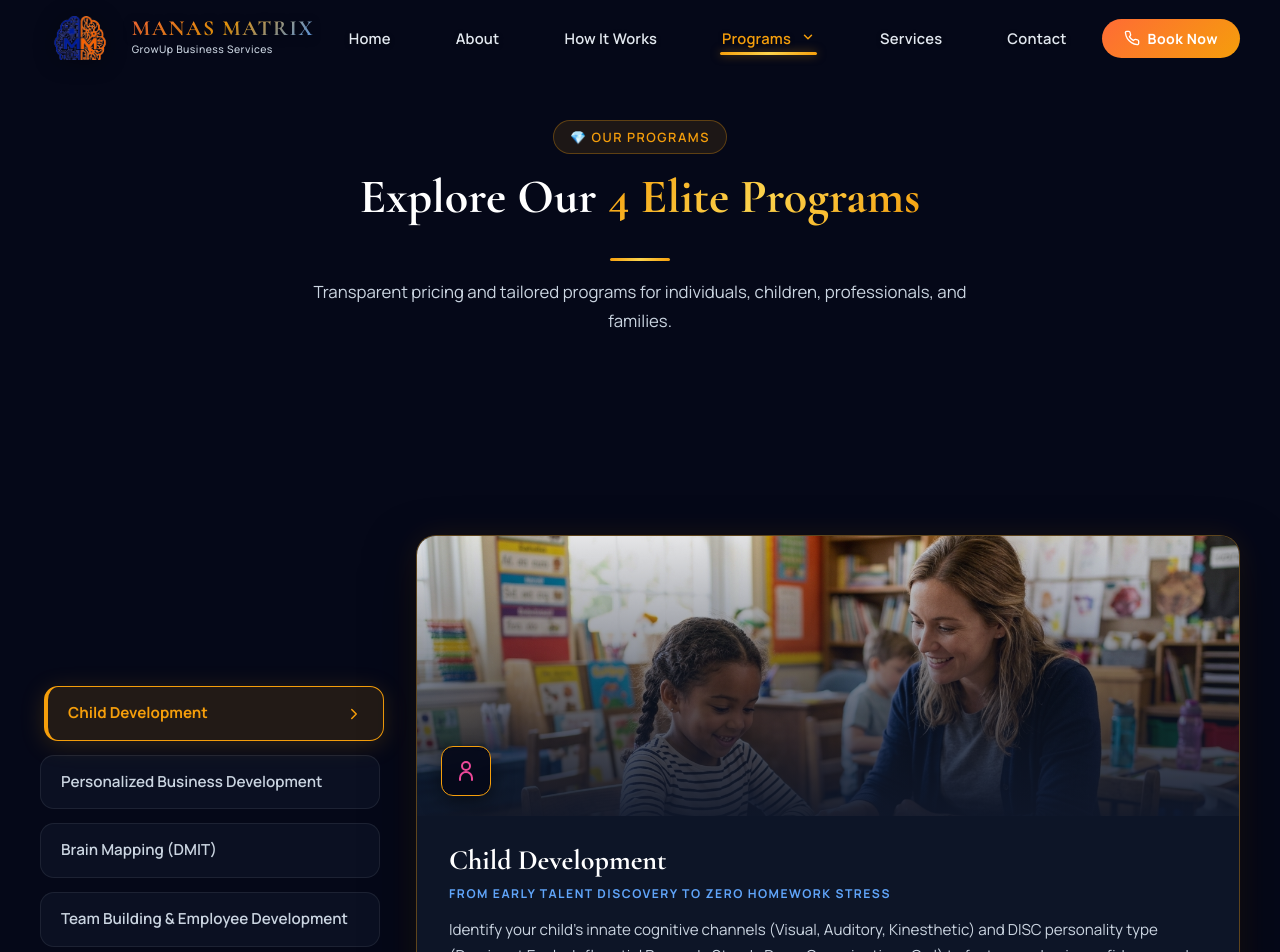
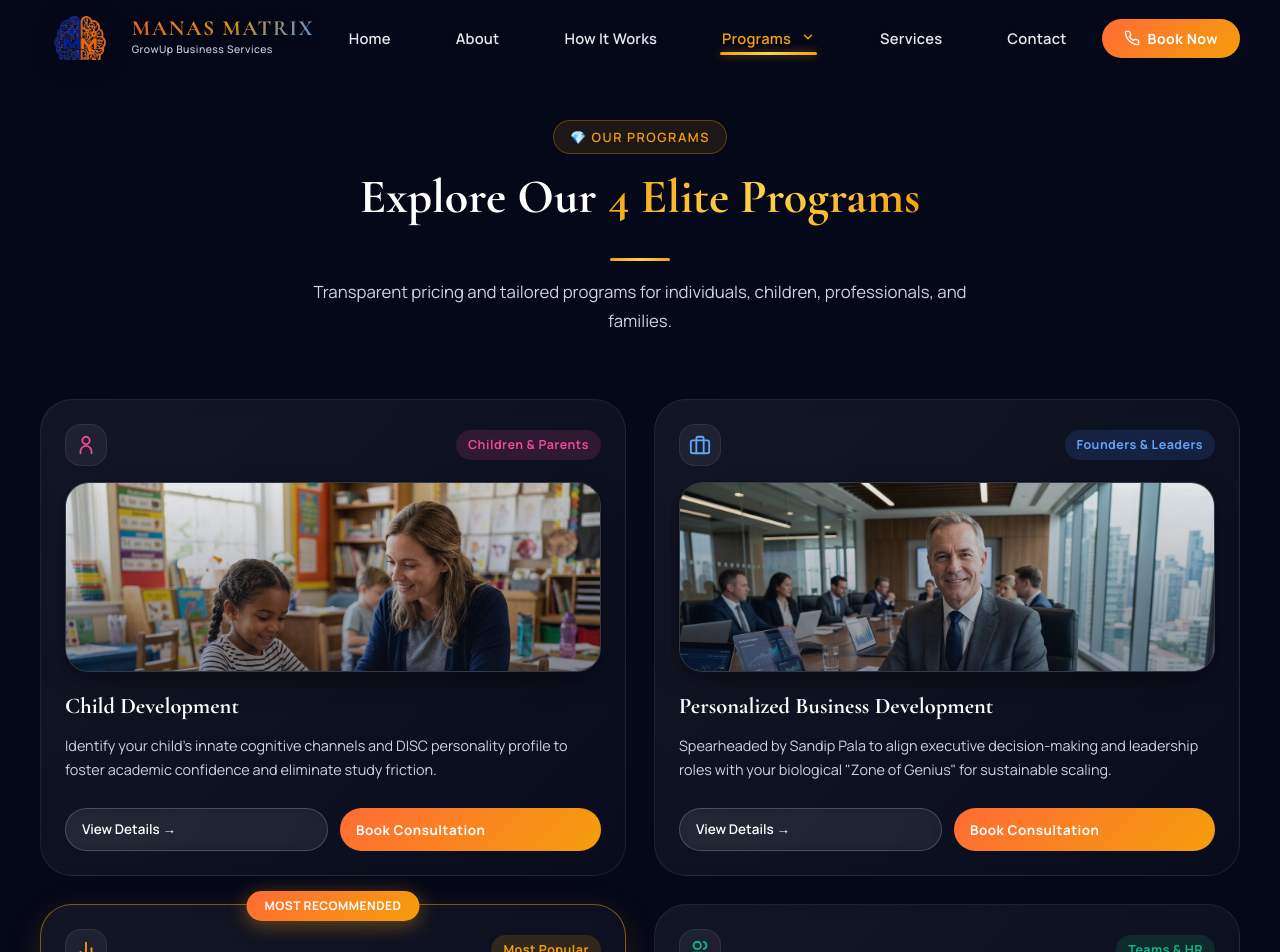
Before and after one commit to fuertenitesh-sys/ManasMatrix_Latest, a React (Vite) app: page /programs in a window 1280 px wide. Shown: the top 952 px of the page. Built offline with nearby package versions, Linux system fonts and the light colour scheme.

Commit message:
Render 4 standalone cards grid format on dedicated Programs page (/programs)

```diff
--- a/src/components/Programs/Programs.css
+++ b/src/components/Programs/Programs.css
@@ -1,5 +1,120 @@
-.programs {
+/* Balanced 2-Column 4-Cards Grid for Dedicated Programs Page */
+.programs__grid {
+  display: grid;
+  grid-template-columns: repeat(2, 1fr);
+  gap: 28px;
+  align-items: stretch;
+}
+
+.programs__card {
+  border: 1px solid var(--color-border);
+  border-radius: var(--radius-xl);
+  padding: 24px;
+  display: flex;
+  flex-direction: column;
+  gap: 14px;
   position: relative;
+  transition: all 0.4s cubic-bezier(0.16, 1, 0.3, 1);
+  cursor: default;
+  backdrop-filter: blur(8px);
+  background: var(--gradient-card);
+}
+
+.programs__card--popular {
+  border-color: rgba(245, 158, 11, 0.5) !important;
+  box-shadow: 0 10px 35px rgba(245, 158, 11, 0.15);
+}
+
+.programs__popular-tag {
+  position: absolute;
+  top: -14px;
+  left: 50%;
+  transform: translateX(-50%);
+  padding: 5px 18px;
+  background: var(--gradient-orange-gold);
+  border-radius: var(--radius-full);
+  font-size: 0.75rem;
+  font-weight: 700;
+  color: #fff;
+  white-space: nowrap;
+  box-shadow: 0 4px 20px rgba(245, 158, 11, 0.4);
+  letter-spacing: 0.5px;
+}
+
+.programs__card-header {
+  display: flex;
+  align-items: center;
+  justify-content: space-between;
+  gap: 16px;
+}
+
+.programs__card-icon-box {
+  width: 42px;
+  height: 42px;
+  border-radius: var(--radius-md);
+  background: rgba(255, 255, 255, 0.05);
+  border: 1px solid var(--color-border);
+  display: flex;
+  align-items: center;
+  justify-content: center;
+}
+
+.programs__badge {
+  display: inline-flex;
+  align-items: center;
+  gap: 6px;
+  padding: 5px 12px;
+  border-radius: var(--radius-full);
+  font-size: 0.78rem;
+  font-weight: 700;
+  letter-spacing: 0.5px;
+}
+
+.programs__card-img-box {
+  position: relative;
+  width: 100%;
+  height: 190px;
+  border-radius: var(--radius-lg, 14px);
+  overflow: hidden;
+  border: 1px solid rgba(255, 255, 255, 0.14);
+  margin: 2px 0 6px;
+  box-shadow: 0 8px 24px rgba(0, 0, 0, 0.4);
+  background: #0f172a;
+}
+
+.programs__card-img {
+  width: 100%;
+  height: 100%;
+  object-fit: cover;
+  object-position: top center;
+  display: block;
+  transition: transform 0.5s cubic-bezier(0.16, 1, 0.3, 1);
+}
+
+.programs__card:hover .programs__card-img {
+  transform: scale(1.04);
+}
+
+.programs__card-img-overlay {
+  position: absolute;
+  inset: 0;
+  background: linear-gradient(180deg, rgba(15, 23, 42, 0.1) 0%, rgba(15, 23, 42, 0.45) 100%);
+  pointer-events: none;
+}
+
+.programs__title {
+  font-family: var(--font-heading);
+  font-size: 1.4rem;
+  font-weight: 800;
+  line-height: 1.25;
+  color: var(--color-text-primary);
+}
+
+.programs__short-desc {
+  font-size: 0.9rem;
+  color: var(--color-text-secondary);
+  line-height: 1.65;
+  flex: 1;
 }
 
 /* Tabbed Side-by-Side Programs Layout (Matching Reference Screenshot Design) */
@@ -192,7 +307,8 @@
 
 /* Responsive */
 @media (max-width: 900px) {
-  .programs-tabbed__grid {
+  .programs-tabbed__grid,
+  .programs__grid {
     grid-template-columns: 1fr;
     gap: 24px;
   }
--- /dev/null
+++ b/src/components/Programs/ProgramsGrid.jsx
@@ -0,0 +1,130 @@
+import React from 'react';
+import { Link } from 'react-router-dom';
+import { StarIcon, BriefcaseIcon, ChildIcon, UsersIcon, BarChartIcon } from '../Icons';
+import './Programs.css';
+
+const programsGridData = [
+  {
+    id: 'child',
+    title: 'Child Development',
+    subtitle: 'Discover Your Child’s Innate Cognitive Genius Early',
+    badge: 'Children & Parents',
+    badgeColor: 'rgba(236, 72, 153, 0.15)',
+    badgeTextColor: '#EC4899',
+    icon: <ChildIcon size={22} color="#EC4899" />,
+    cardImage: '/card_child_dev.jpg',
+    detailPath: '/programs/child-development',
+    shortDesc: 'Identify your child’s innate cognitive channels and DISC personality profile to foster academic confidence and eliminate study friction.',
+    popular: false,
+  },
+  {
+    id: 'business',
+    title: 'Personalized Business Development',
+    subtitle: 'Decode the Intelligence Behind Successful Businesses',
+    badge: 'Founders & Leaders',
+    badgeColor: 'rgba(59, 130, 246, 0.15)',
+    badgeTextColor: '#60A5FA',
+    icon: <BriefcaseIcon size={22} color="#60A5FA" />,
+    cardImage: '/card_biz_dev.jpg',
+    detailPath: '/programs/business-development',
+    shortDesc: 'Spearheaded by Sandip Pala to align executive decision-making and leadership roles with your biological "Zone of Genius" for sustainable scaling.',
+    popular: false,
+  },
+  {
+    id: 'dmit',
+    title: 'Brain Mapping (DMIT)',
+    subtitle: 'Decode Your Innate Biological Blueprint',
+    badge: 'Most Popular',
+    badgeColor: 'rgba(245, 158, 11, 0.15)',
+    badgeTextColor: '#F59E0B',
+    icon: <BarChartIcon size={22} color="#F59E0B" />,
+    cardImage: '/card_brain_dmit.jpg',
+    detailPath: '/programs/brain-mapping',
+    shortDesc: 'Decode your 10 brain lobes, hemisphere dominance, and learning sensitivities with a printed 68+ page biometric diagnostic report.',
+    popular: true,
+  },
+  {
+    id: 'team',
+    title: 'Team Building & Employee Development',
+    subtitle: 'Train the Mind. Transform the Team.',
+    badge: 'Teams & HR',
+    badgeColor: 'rgba(16, 185, 129, 0.15)',
+    badgeTextColor: '#10B981',
+    icon: <UsersIcon size={22} color="#10B981" />,
+    cardImage: '/card_team_build.jpg',
+    detailPath: '/programs/team-building',
+    shortDesc: 'Build resilient corporate teams by evaluating brain lobe distributions, communication styles, and leadership traits to optimize performance.',
+    popular: false,
+  },
+];
+
+const ProgramsGrid = () => {
+  return (
+    <div className="container" style={{ marginBottom: '60px' }}>
+      <div className="programs__grid">
+        {programsGridData.map((program, index) => (
+          <div
+            key={program.id}
+            className={`programs__card glass-card ${program.popular ? 'programs__card--popular' : ''} animate-reveal ${index % 2 === 0 ? 'fade-left delay-100' : 'fade-right delay-200'}`}
+          >
+            {program.popular && <div className="programs__popular-tag">MOST RECOMMENDED</div>}
+
+            {/* Card Header: Icon & Category Badge */}
+            <div className="programs__card-header">
+              <div className="programs__card-icon-box">
+                {program.icon}
+              </div>
+              <div
+                className="programs__badge"
+                style={{ background: program.badgeColor, color: program.badgeTextColor }}
+              >
+                <span>{program.badge}</span>
+              </div>
+            </div>
+
+            {/* Header Image Frame */}
+            <div className="programs__card-img-box">
+              <img
+                src={program.cardImage}
+                alt={program.title}
+                className={`programs__card-img programs__card-img--${program.id}`}
+              />
+              <div className="programs__card-img-overlay"></div>
+            </div>
+
+            {/* Title & Short Description */}
+            <h3 className="programs__title">{program.title}</h3>
+            <p className="programs__short-desc">{program.shortDesc}</p>
+
+            {/* Action Buttons */}
+            <div style={{ display: 'flex', gap: '12px', marginTop: 'auto', paddingTop: '12px', flexWrap: 'wrap' }}>
+              <Link
+                to={program.detailPath}
+                className="btn-secondary"
+                style={{ flex: 1, padding: '10px 16px', textAlign: 'center', fontSize: '0.84rem', borderRadius: '30px', textDecoration: 'none', color: '#fff', border: '1px solid rgba(255,255,255,0.2)', whiteSpace: 'nowrap' }}
+                onClick={() => {
+                  window.scrollTo(0, 0);
+                  document.documentElement.scrollTop = 0;
+                  document.body.scrollTop = 0;
+                }}
+              >
+                <span>View Details →</span>
+              </Link>
+              <button
+                className="btn-primary"
+                style={{ flex: 1, padding: '10px 16px', fontSize: '0.84rem', whiteSpace: 'nowrap' }}
+                onClick={() => {
+                  window.dispatchEvent(new CustomEvent('open-booking-modal', { detail: { service: program.id } }));
+                }}
+              >
+                <span>Book Consultation</span>
+              </button>
+            </div>
+          </div>
+        ))}
+      </div>
+    </div>
+  );
+};
+
+export default ProgramsGrid;
--- a/src/pages/ProgramsPage.jsx
+++ b/src/pages/ProgramsPage.jsx
@@ -1,5 +1,5 @@
 import React from 'react';
-import Programs from '../components/Programs/Programs';
+import ProgramsGrid from '../components/Programs/ProgramsGrid';
 import CTABanner from '../components/CTABanner/CTABanner';
 
 const ProgramsPage = () => {
@@ -16,7 +16,7 @@ const ProgramsPage = () => {
         </p>
       </div>
 
-      <Programs hideHeader={true} />
+      <ProgramsGrid />
       <CTABanner />
     </div>
   );
```
